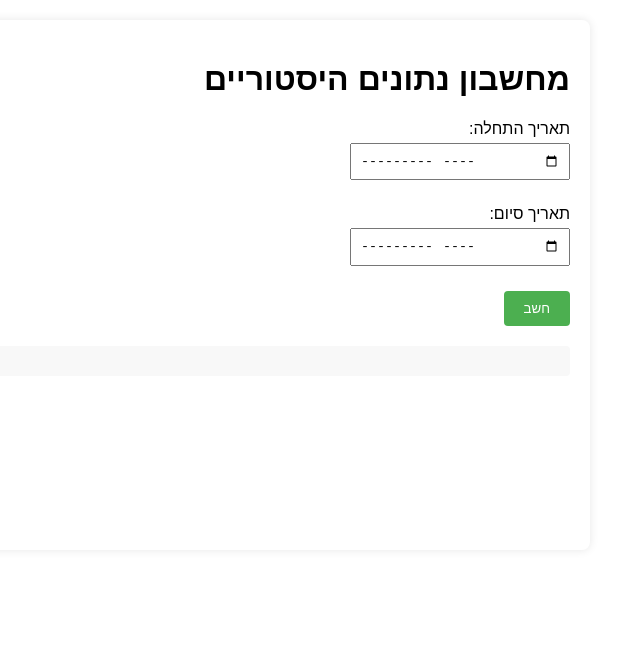
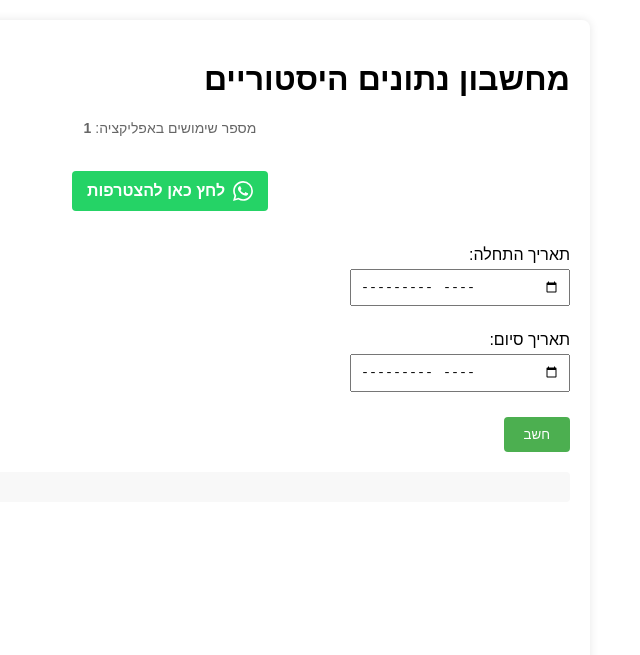
Before and after one commit to GilEpstein/SP500-calculator-app-, a website: page index.html in a window 1280 px wide. Shown: the whole page, without its empty margins (470-1110 px from the left). Drawn offline with nearby package versions, Linux system fonts and the light colour scheme.

Commit message:
Update index.html

```diff
--- a/index.html
+++ b/index.html
@@ -48,11 +48,54 @@
             background-color: #f8f8f8;
             border-radius: 4px;
         }
+        .whatsapp-button {
+            background-color: #25D366;
+            color: white;
+            display: inline-flex;
+            align-items: center;
+            padding: 10px 15px;
+            border-radius: 4px;
+            text-decoration: none;
+            margin: 15px 0;
+            font-weight: bold;
+        }
+        .whatsapp-button svg {
+            margin-left: 8px;
+            width: 20px;
+            height: 20px;
+        }
+        .whatsapp-button:hover {
+            background-color: #128C7E;
+        }
+        .counter {
+            text-align: center;
+            margin-bottom: 20px;
+            color: #666;
+            font-size: 14px;
+        }
+        .counter span {
+            font-weight: bold;
+        }
     </style>
 </head>
 <body>
     <div class="container">
         <h1>מחשבון נתונים היסטוריים</h1>
+
+        <!-- מונה שימושים -->
+        <div class="counter">
+            מספר שימושים באפליקציה: <span id="usageCounter">0</span>
+        </div>
+
+        <!-- קישור לקבוצת וואטסאפ -->
+        <div style="text-align: center; margin-bottom: 20px;">
+            <a href="https://chat.whatsapp.com/KPhdGsFcR9Q6jYcgmeYckM" class="whatsapp-button" target="_blank">
+                <svg viewBox="0 0 24 24" fill="currentColor">
+                    <path d="M17.472 14.382c-.297-.149-1.758-.867-2.03-.967-.273-.099-.471-.148-.67.15-.197.297-.767.966-.94 1.164-.173.199-.347.223-.644.075-.297-.15-1.255-.463-2.39-1.475-.883-.788-1.48-1.761-1.653-2.059-.173-.297-.018-.458.13-.606.134-.133.298-.347.446-.52.149-.174.198-.298.298-.497.099-.198.05-.371-.025-.52-.075-.149-.669-1.612-.916-2.207-.242-.579-.487-.5-.669-.51-.173-.008-.371-.01-.57-.01-.198 0-.52.074-.792.372-.272.297-1.04 1.016-1.04 2.479 0 1.462 1.065 2.875 1.213 3.074.149.198 2.096 3.2 5.077 4.487.709.306 1.262.489 1.694.625.712.227 1.36.195 1.871.118.571-.085 1.758-.719 2.006-1.413.248-.694.248-1.289.173-1.413-.074-.124-.272-.198-.57-.347m-5.421 7.403h-.004a9.87 9.87 0 01-5.031-1.378l-.361-.214-3.741.982.998-3.648-.235-.374a9.86 9.86 0 01-1.51-5.26c.001-5.45 4.436-9.884 9.888-9.884 2.64 0 5.122 1.03 6.988 2.898a9.825 9.825 0 012.893 6.994c-.003 5.45-4.437 9.884-9.885 9.884m8.413-18.297A11.815 11.815 0 0012.05 0C5.495 0 .16 5.335.157 11.892c0 2.096.547 4.142 1.588 5.945L.057 24l6.305-1.654a11.882 11.882 0 005.683 1.448h.005c6.554 0 11.89-5.335 11.893-11.893a11.821 11.821 0 00-3.48-8.413z"/>
+                </svg>
+                לחץ כאן להצטרפות
+            </a>
+        </div>
 
         <div class="input-group">
             <label>תאריך התחלה:</label>
@@ -70,6 +113,68 @@
         <canvas id="myChart"></canvas>
     </div>
 
+    <script>
+        // פונקציה לעדכון מונה שימוש
+        function updateUsageCounter() {
+            try {
+                // בדיקה אם קיים מונה בלוקל סטורג'
+                let counter = localStorage.getItem('appUsageCounter');
+
+                // אם המונה לא קיים, יוצרים אותו
+                if (!counter) {
+                    counter = 0;
+                } else {
+                    counter = parseInt(counter);
+                }
+
+                // מגדילים את המונה ב-1
+                counter++;
+
+                // שומרים את המונה המעודכן
+                localStorage.setItem('appUsageCounter', counter);
+
+                // עדכון תצוגת המונה
+                document.getElementById('usageCounter').textContent = counter;
+
+                return counter;
+            } catch (error) {
+                console.error('שגיאה בעדכון המונה:', error);
+                return 0;
+            }
+        }
+
+        // עדכון המונה בטעינת הדף
+        document.addEventListener('DOMContentLoaded', function() {
+            updateUsageCounter();
+        });
+
+        // פונקציית חישוב (לדוגמה - יש להחליף בפונקציה האמיתית שלך)
+        function calculate() {
+            // עדכון המונה בעת הפעלת החישוב
+            updateUsageCounter();
+
+            const startDate = document.getElementById('startDate').value;
+            const endDate = document.getElementById('endDate').value;
+
+            if (!startDate || !endDate) {
+                alert('אנא הזן תאריכי התחלה וסיום');
+                return;
+            }
+
+            // כאן יבוא קוד החישוב האמיתי שלך
+            document.getElementById('results').innerHTML = 'מחשב...';
+
+            // לדוגמה בלבד:
+            setTimeout(() => {
+                document.getElementById('results').innerHTML = `
+                    <h3>תוצאות:</h3>
+                    <p>חישוב מתאריך ${startDate} עד ${endDate}</p>
+                    <p>תשואה משוערת: 8.5%</p>
+                `;
+            }, 1000);
+        }
+    </script>
+
     <script src="SP500-calculate-from-birth.js"></script>
 </body>
 </html>
```
